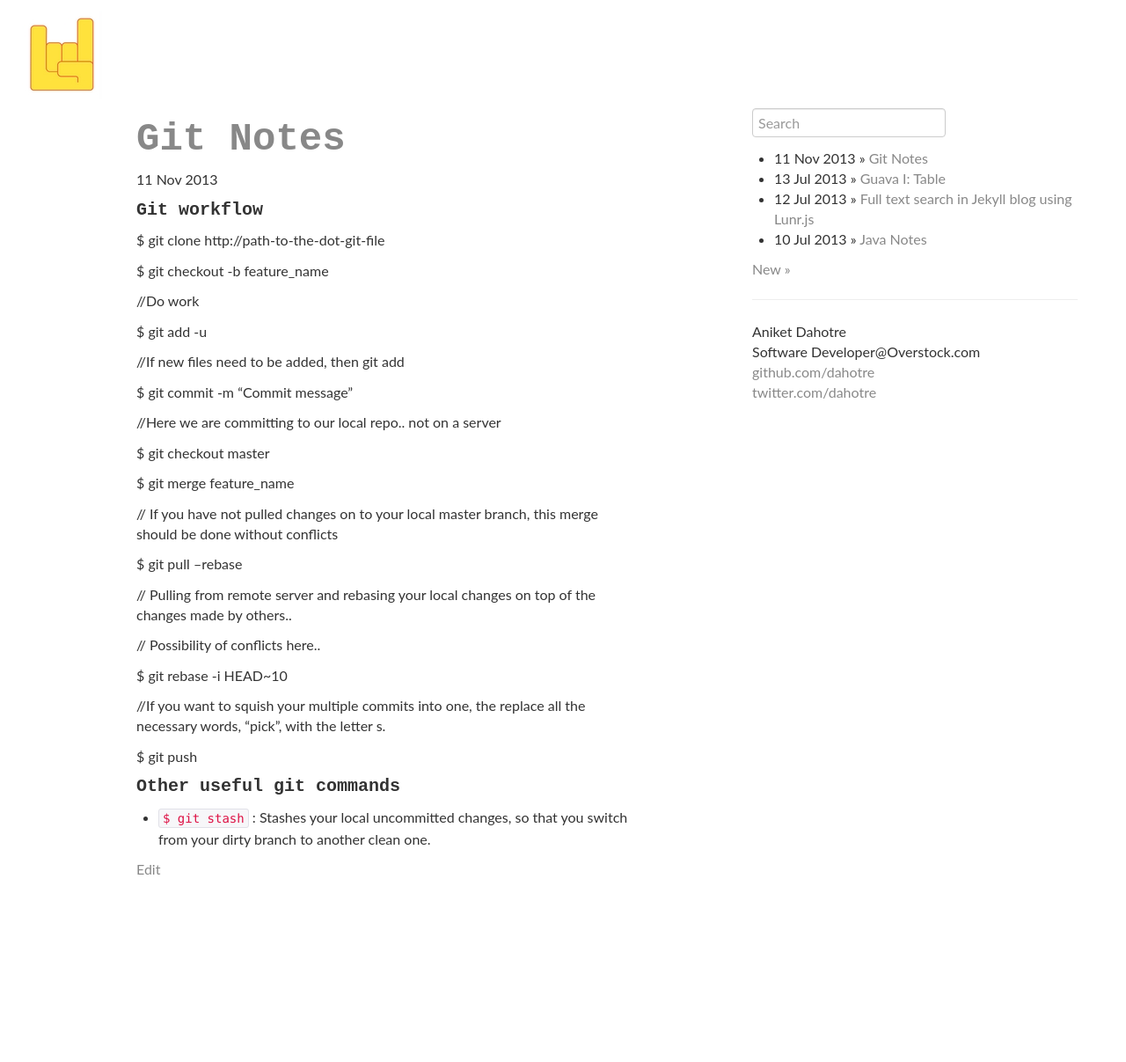
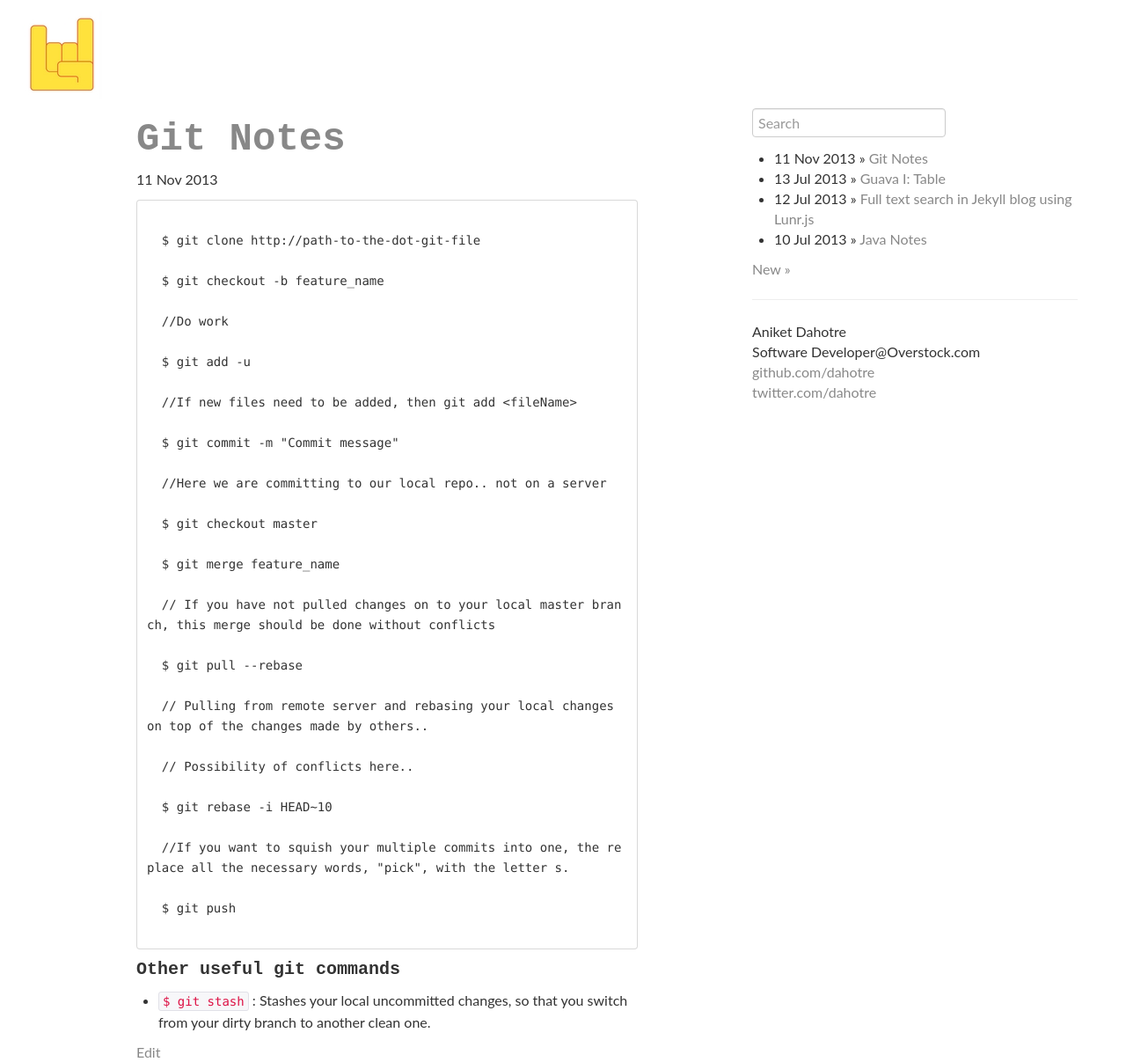
Before and after one commit to dahotre/dahotre.github.io, a Jekyll site: the page built from _posts/2013-11-11-Git-Notes.markdown, in a window 1280 px wide. Shown: the whole page at 88% size. Built offline with Jekyll 4.4.1, drawn with Linux system fonts in a browser that asks for light colours; nearby versions of some CDN libraries; before the commit the page ends 999 px from its top, so only the background shows below that.

Commit message:
Update 2013-11-11-Git-Notes.markdown

````diff
--- a/_posts/2013-11-11-Git-Notes.markdown
+++ b/_posts/2013-11-11-Git-Notes.markdown
@@ -5,7 +5,7 @@ date:   2013-11-11 11:10
 location:   "2013-11-11-Git-Notes.markdown"
 ---
 
-#### Git workflow
+```
 
   $ git clone http://path-to-the-dot-git-file
 
@@ -39,6 +39,6 @@ location:   "2013-11-11-Git-Notes.markdown"
 
   $ git push
 
-
+```
 #### Other useful git commands
 * `$ git stash` : Stashes your local uncommitted changes, so that you switch from your dirty branch to another clean one.
````
